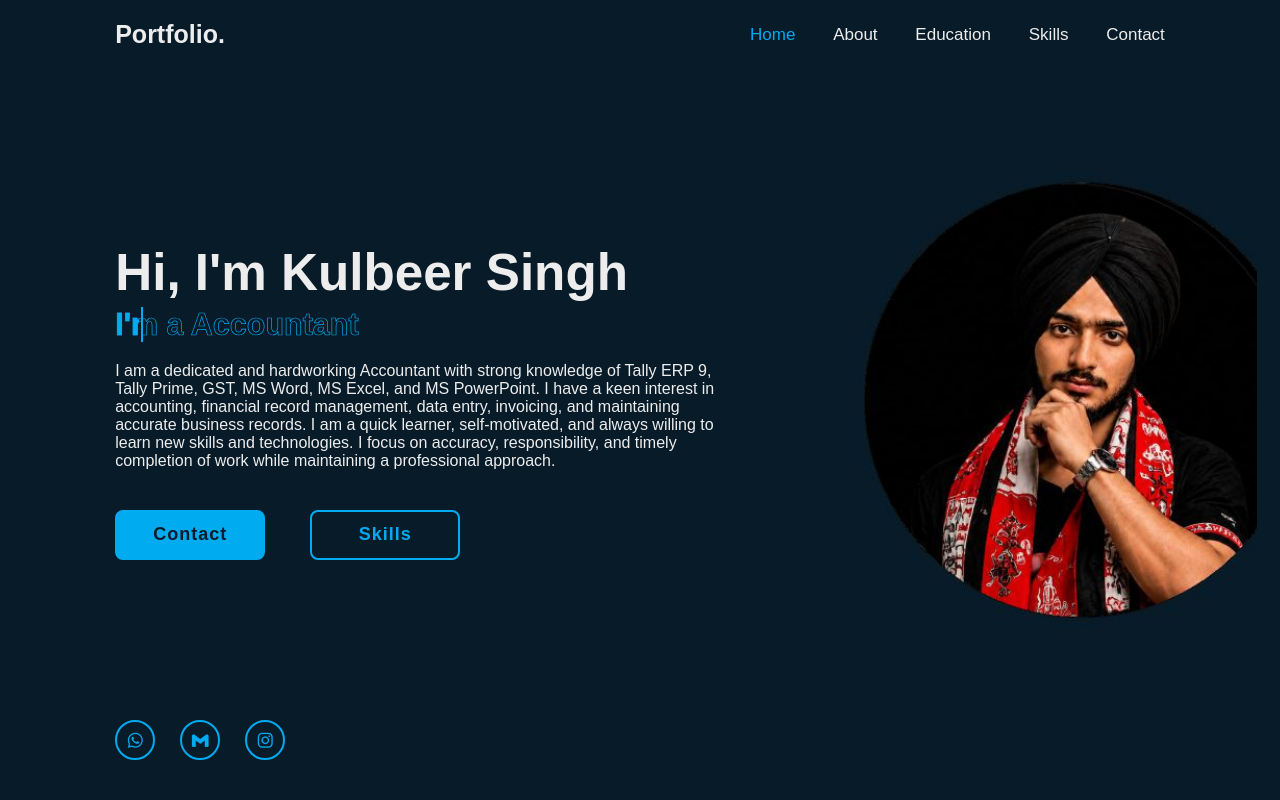
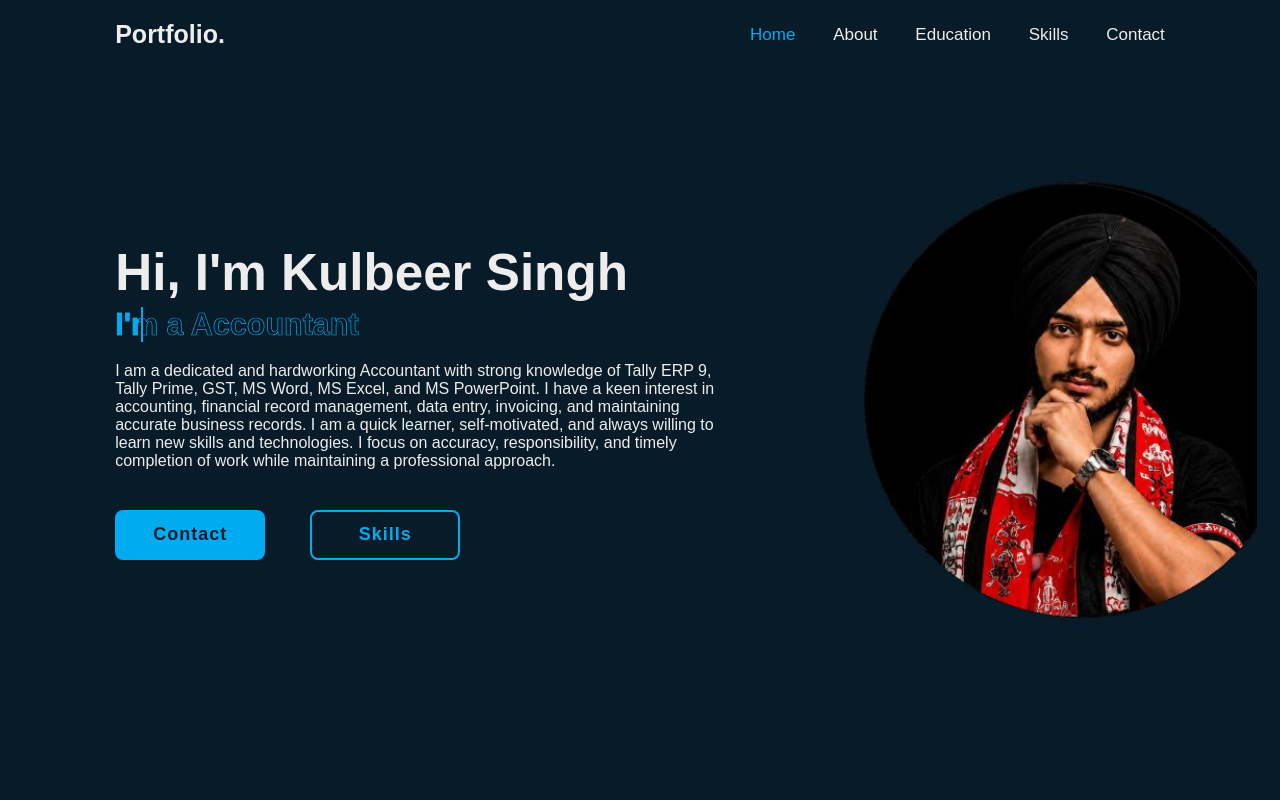
Before and after one commit to Kulbeer1/deepa, a plain HTML site: page index.html in a window 1280 px wide. Shown: the top 800 px of the page. Drawn offline with nearby package versions, Linux system fonts and the light colour scheme.

Commit message:
Update index.html

```diff
--- a/index.html
+++ b/index.html
@@ -100,12 +100,7 @@
 
       </div>
 
-      <div class="home-sci">
-        <a href="https://wa.me/919899293178"><i class="bx bxl-whatsapp"></i></a>
-        <a href="#"><i class="bx bxl-gmail"></i></a>
-        <a href="https://www.instagram.com/ks_editer1"><i class="bx bxl-instagram"></i></a>
-        <span class="animate" style="--i: 6"></span>
-      </div>
+
 
       <div class="home-imgHover"></div>
       <span class="animate home-img" style="--i: 7"></span>
```
